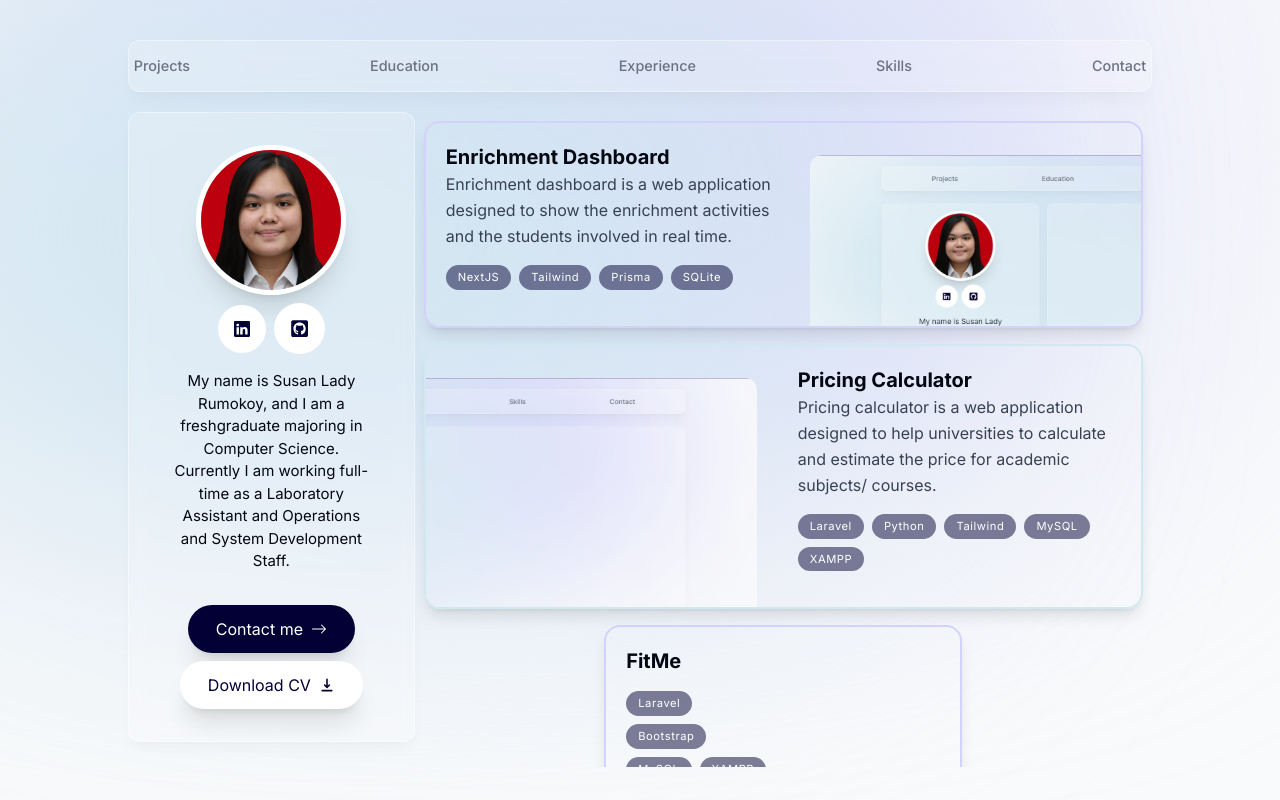
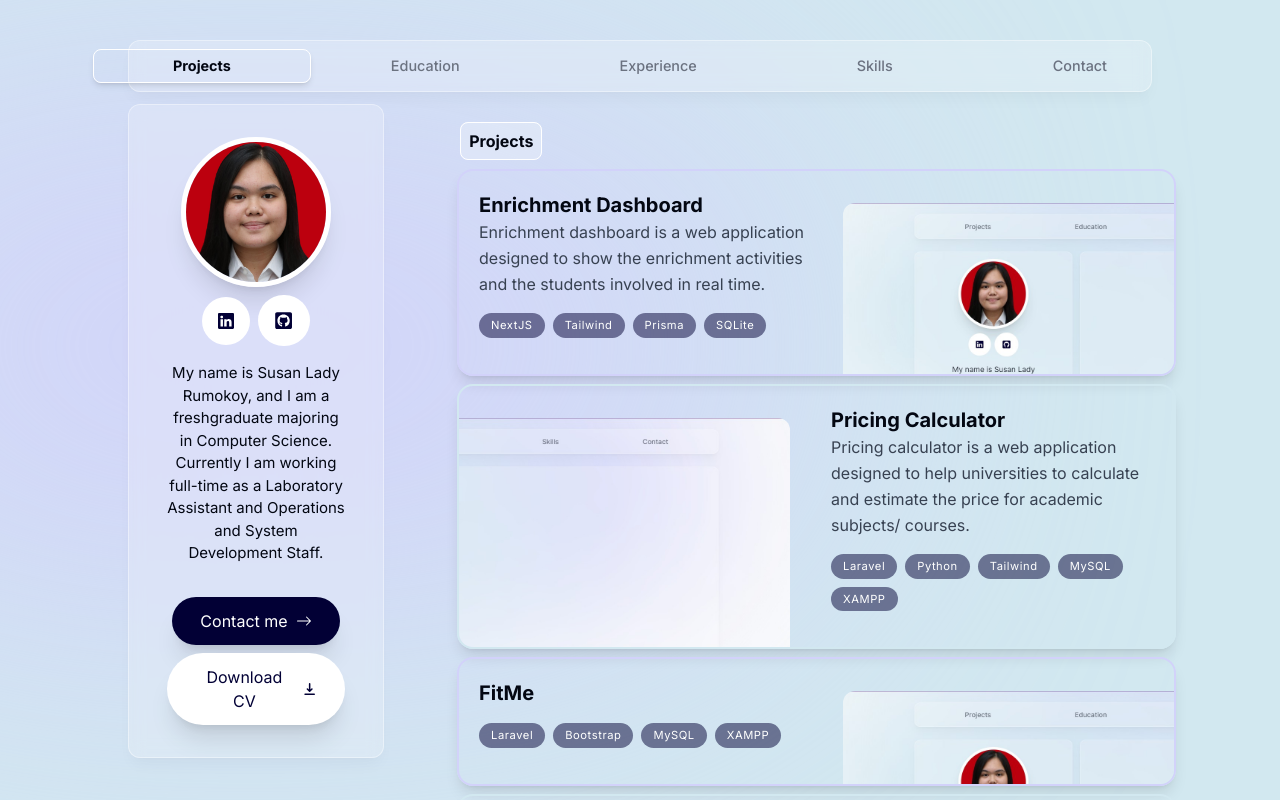
Before and after one commit to susanladyyy/portfolio, a Next.js app: page / in a window 1280 px wide. Shown: the top 800 px of the page. Built offline with nearby package versions, Linux system fonts and the light colour scheme.

Commit message:
update porto

```diff
--- a/app/layout.tsx
+++ b/app/layout.tsx
@@ -16,11 +16,11 @@ export default function RootLayout({
   children: React.ReactNode;
 }>) {
   return (
-    <html lang="en">
-      <body className={`${inter.className} bg-gray-50 text-gray-950 relative h-auto pt-25 sm:pt-32 overflow-hidden`}>
-        <div className="bg-[#d2d2fa] absolute top-[-6rem] -z-10  right-[11rem] h-[31.25rem] w-[50rem] rounded-full blur-[10rem] sm:w-[68.75rem]"></div>
+    <html lang="en" className="!scroll-smooth">
+      <body className={`${inter.className} bg-[#d2e8f0] text-gray-950 relative h-auto pt-25 sm:pt-32`}>
+        <div className="bg-[#d2d2fa] top-[6rem] -z-10  right-[30rem] h-[31.25rem] w-[50rem] rounded-full blur-[10rem] sm:w-[68.75rem] fixed"></div>
 
-        <div className="bg-[#d2e8f0] absolute top-[-1rem] -z-10 left-[-35rem] h-[31.25rem] w-[31.25rem] rounded-full blur-[10rem] sm:w-[68.75rem] md:left-[-33rem] lg:left[-28rem] xl:left-[-15rem] 2xl:left-[-5rem]"></div>
+        {/* <div className="bg-[#d2e8f0] absolute top-[-1rem] -z-10 left-[-35rem] h-[31.25rem] w-[31.25rem] rounded-full blur-[10rem] sm:w-[68.75rem] md:left-[-33rem] lg:left[-28rem] xl:left-[-15rem] 2xl:left-[-5rem]"></div> */}
         <Header />
         {children}
       </body>
--- a/components/education.tsx
+++ b/components/education.tsx
@@ -5,7 +5,10 @@ import Image from 'next/image'
 
 export default function Education() {
     return (
-        <div id="education" className={`${styles.education_container} scroll-mt-2`}>
+        <div id="education" className={`${styles.page_container} mt-[3rem]`}>
+            <div className={styles.title_container}>
+                <span className={styles.title}>Education</span>
+            </div>
             <div className={styles.education}>
 
             </div>
--- a/components/header.tsx
+++ b/components/header.tsx
@@ -1,12 +1,15 @@
 "use client";
 
-import React from "react"
+import React, { useState } from "react"
 import { motion } from "framer-motion"
 import { menus } from "@/lib/data"
 import Link from "next/link"
 import styles from '@/components/styles/Styles.module.css'
+import clsx from "clsx";
 
 export default function Header() {
+    const[activeMenu, setActiveMenu] = useState('Projects');
+
     return (
         <header className={styles.header_container}>
             <motion.div
@@ -19,15 +22,37 @@ export default function Header() {
                 <ul className={styles.nav_ul}>
                 {menus.map((menu) => (
                     <motion.li
-                    className={styles.nav_item}
+                    className={`${styles.nav_item} relative`}
                     key={menu.id}
                     initial={{ y: -100, opacity: 0 }}
                     animate={{ y: 0, opacity: 1 }}
                     >
                         <Link
-                            className={styles.nav_link}
+                            className={
+                                clsx(styles.nav_link,
+                                {
+                                    'text-gray-950 font-bold': activeMenu === menu.name,
+                                }
+                            )}
+                            onClick={
+                                () => {
+                                    setActiveMenu(menu.name)
+                                }
+                            }
                             href={menu.id}>
                             {menu.name}
+
+                            {
+                                menu.name === activeMenu && (
+                                    <motion.span className="border border-white shadow-md rounded-lg absolute inset-0 -z-10" layoutId="activeMenu"
+                                    transition={{
+                                        type:"spring",
+                                        stiffness: 380,
+                                        damping: 30
+                                    }}></motion.span>
+                                )
+                            }
+
                         </Link>
                     </motion.li>
                 ))}
--- /dev/null
+++ b/components/project.tsx
@@ -0,0 +1,48 @@
+"use client"
+import { projects } from '@/lib/data'
+import { motion, useScroll, useTransform } from 'framer-motion'
+import React, { useRef } from 'react'
+import styles from '@/components/styles/Styles.module.css'
+import Image from 'next/image'
+
+type ProjectProps = (typeof projects)[number]
+
+export default function ProjectCard({
+    id,
+    title,
+    brief,
+    description,
+    tags,
+    image,
+}: ProjectProps) {
+    const ref = useRef<HTMLDivElement>(null)
+
+    const {scrollYProgress} = useScroll({
+        target: ref,
+        offset: ["0 1", "1.33 1"] // starting point end point
+    })
+    const scaleProgress = useTransform(scrollYProgress, [0, 1], [0.6, 1]) // from start to end, the card is not starting from 0 scale
+    const opacityProgress = useTransform(scrollYProgress, [0, 1], [0.3, 1]) // from start to end, the card is not starting from 0 opacity
+
+    return (
+        <motion.div ref={ref} className={`${styles.project_card} group`}
+            style={{
+                scale: scaleProgress,
+                opacity: opacityProgress,
+            }}
+        >
+            <div className='w-1/2 group-even:ml-[22rem]'>
+                <p className={styles.project_title}>{title}</p>
+                <p className={styles.project_description}>{brief}</p>
+                <ul className={styles.project_tag_container}>
+                    {
+                        tags?.map((tag, index) => (
+                            <li className={styles.project_tag} key={index}>{tag}</li>
+                        ))
+                    }
+                </ul>
+            </div>
+            <Image src={image} alt={title} quality={95} className={`${styles.project_image} group-hover:-translate-x-1 group-hover:translate-y-1 group-hover:-rotate-1 group-hover:scale-[1.05] group-even:-right-[initial] group-even:-left-96 group-even:group-hover:translate-x-1 group-even:group-hover:rotate-1 group-even:group-hover:translate-y-1`}/>
+        </motion.div>
+    )
+}
--- a/components/projects.tsx
+++ b/components/projects.tsx
@@ -1,10 +1,15 @@
 import { projects } from '@/lib/data'
 import React, { Fragment } from 'react'
 import styles from '@/components/styles/Styles.module.css'
-import Image from 'next/image'
+import ProjectCard from './project'
+
 export default function Project() {
     return (
-        <div id="projects"  className={`${styles.project_container} scroll-mt-2`}>
+        <div id="projects"  className={`${styles.page_container} scroll-mt-[10rem]`}>
+            <div className={styles.title_container}>
+                <span className={styles.title}>Projects</span>
+            </div>
+            <div className=''>
                 {
                     projects.map((project) => (
                         <Fragment key={project.id}>
@@ -13,33 +18,6 @@ export default function Project() {
                     ))
                 }
             </div>
-    )
-}
-
-type ProjectProps = (typeof projects)[number]
-
-function ProjectCard({
-    id,
-    title,
-    brief,
-    description,
-    tags,
-    image,
-}: ProjectProps) {
-    return (
-        <div className={`${styles.project_card} group`}>
-            <div className='w-1/2 group-even:ml-[22rem]'>
-                <p className={styles.project_title}>{title}</p>
-                <p className={styles.project_description}>{brief}</p>
-                <ul className={styles.project_tag_container}>
-                    {
-                        tags?.map((tag, index) => (
-                            <li className={styles.project_tag} key={index}>{tag}</li>
-                        ))
-                    }
-                </ul>
-            </div>
-            <Image src={image} alt={title} quality={95} className={`${styles.project_image} group-hover:-translate-x-1 group-hover:translate-y-1 group-hover:-rotate-1 group-hover:scale-[1.05] group-even:-right-[initial] group-even:-left-96 group-even:group-hover:translate-x-1 group-even:group-hover:rotate-1 group-even:group-hover:translate-y-1`}/>
         </div>
     )
 }
--- a/components/styles/Styles.module.css
+++ b/components/styles/Styles.module.css
@@ -1,23 +1,38 @@
+/* title design */
+.title_container {
+    @apply mb-[1rem] scroll-mt-[10rem];
+}
+
+/* containers */
+.page_container {
+    @apply relative left-[20rem];
+}
+
+.title {
+    @apply ml-[0.7rem] font-bold bg-gray-50/[0.3] border border-white p-2 rounded-lg;
+}
+
 /* Main */
 .main_container {
-    @apply w-[80%] flex justify-start items-start mx-auto;
+    @apply w-[80%] mx-auto -z-0;
 }
 
 .left_container {
-    @apply relative -top-[1rem] w-[28%] flex items-center justify-center rounded-xl border border-white border-opacity-40 bg-white bg-opacity-20 shadow-lg shadow-black/[0.03] backdrop-blur-[0.5rem];
+    @apply fixed top-[6.5rem] w-1/5 flex items-center justify-center rounded-xl border border-white border-opacity-40 bg-white bg-opacity-20 shadow-lg shadow-black/[0.03] backdrop-blur-[0.5rem];
 }
 
 .right_container {
-    @apply relative -top-[1rem] w-[72%] h-full max-h-[82vh] overflow-hidden flex justify-center rounded-xl border border-white border-opacity-0 bg-white bg-opacity-0;
+    @apply w-[72%] h-full max-h-[82vh] flex justify-center rounded-xl border border-white border-opacity-0 bg-white bg-opacity-0 mb-[2rem];
     /* shadow-lg shadow-black/[0.03] backdrop-blur-[0.5rem]; */
 }
 
 .left_container_content {
-    @apply w-full overflow-hidden py-[2rem];
+    @apply w-full py-[2rem];
 }
-.right_container_content {
-    @apply w-full overflow-scroll;
-}
+
+/* .right_container_content {
+    @apply scroll-mt-[10rem];
+} */
 
 .right_container_content::-webkit-scrollbar {
     display: none;  /* Safari and Chrome */
@@ -26,7 +41,7 @@
 
 /* Header */
 .header_container {
-    @apply z-[999];
+    @apply z-10;
 }
 .header_bg {
     @apply fixed md:top-10 left-1/2 w-full rounded-xl border border-white border-opacity-40 bg-white bg-opacity-20 shadow-lg shadow-black/[0.03] backdrop-blur-[0.5rem] sm:top-6 sm:h-[3.25rem] sm:w-[80%];
@@ -35,7 +50,7 @@
     @apply flex fixed md:top-[2.7rem] left-1/2 h-12 -translate-x-1/2 py-2 sm:top-[1.7rem] sm:h-[initial] sm:py-0;
 }
 .nav_ul {
-    @apply flex w-[22rem] flex-wrap items-center justify-center gap-y-1 text-[0.9rem] font-medium text-gray-500 sm:w-[initial] sm:flex-nowrap sm:gap-5;
+    @apply flex w-[22rem] flex-wrap items-center justify-center gap-y-1 text-[0.9rem] font-medium text-gray-500 sm:w-[initial] sm:flex-nowrap;
 }
 .nav_item {
     @apply h-3/4 flex items-center justify-center relative;
@@ -46,7 +61,7 @@
 
 @media (max-width: 600px) {
     .nav_link {
-        @apply px-3
+        @apply px-3;
     }
 }
 /* Header */
@@ -82,9 +97,6 @@
 /* About */
 
 /* Projects */
-.project_container {
-    @apply flex flex-wrap justify-center;
-}
 .project_card {
     @apply relative border-2 border-white shadow-lg rounded-2xl max-w-[45em] p-5 m-2 overflow-hidden sm:pr-8 hover:bg-gray-50/[0.5];
 }
@@ -117,4 +129,5 @@
 
 /* Education */
 
+
 /* Education */
--- a/package.json
+++ b/package.json
@@ -9,11 +9,13 @@
     "lint": "next lint"
   },
   "dependencies": {
+    "clsx": "^2.1.1",
     "framer-motion": "^11.0.5",
     "next": "14.1.0",
     "react": "^18",
     "react-dom": "^18",
-    "react-icons": "^5.0.1"
+    "react-icons": "^5.0.1",
+    "react-intersection-observer": "^9.10.2"
   },
   "devDependencies": {
     "@types/node": "^20",
```
Also changed, not shown: 1 other file (tests, documents, lock files or other folders). Lines whose indentation alone changed are shown as unchanged.
